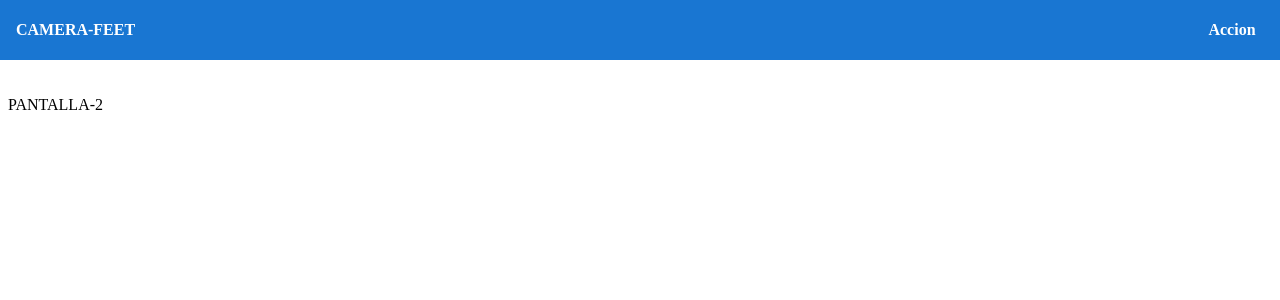
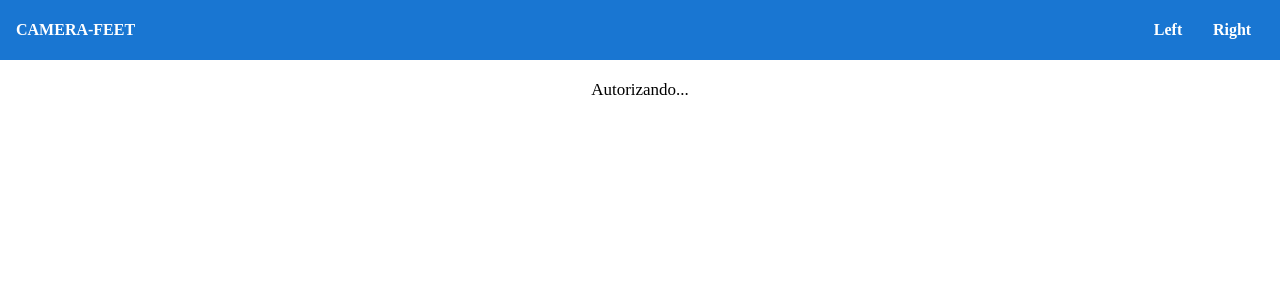
Before and after one commit to ibvservices0/camerafeet0, an Angular app: page /screen02 in a window 1280 px wide. Shown: the top 300 px of the page. Built offline with nearby package versions, Linux system fonts and the light colour scheme.

Commit message:
siguiente39

```diff
--- a/angular.json
+++ b/angular.json
@@ -37,7 +37,9 @@
             "styles": [
               "src/styles.css"
             ],
-            "scripts": []
+            "scripts": [
+              "src/scripts/mytest.js"
+            ]
           },
           "configurations": {
             "production": {
--- a/src/app/app.component.ts
+++ b/src/app/app.component.ts
@@ -1,7 +1,5 @@
 import { Component } from '@angular/core';
 
-import { Platform } from '@angular/cdk/platform';
-import { HostListener } from '@angular/core';
 
 
 @Component({
@@ -12,29 +10,8 @@ import { HostListener } from '@angular/core';
 export class AppComponent {
   title = 'camerafeet0';
 
-  constructor(private platform: Platform) {
-    if (this.platform.ANDROID) {
-      console.log("platform.ANDROID");
-      //this.lockOrientation();
-    }
-    else if (this.platform.IOS){
-      console.log("platform.IOS");
-      //this.lockOrientation();
-    }
+  constructor() {
   }
-
-  /*
-  lockOrientation() {
-    if (screen.orientation?.lock) {screen.orientation.lock('landscape');}
-  }
-  */
-
-  /*
-  @HostListener('window:orientationchange', ['$event'])
-  onOrientationChange(event: Event) {
-    event.preventDefault();
-  }
-  */
 
 
 }
--- a/src/app/screen01/screen01.component.html
+++ b/src/app/screen01/screen01.component.html
@@ -2,7 +2,7 @@
     <span>CAMERA-FEET</span>
     <span class="example-fill-remaining-space"></span>
     <button mat-button (click)="toScreen02()">
-        Siguiente31
+        Siguiente39
     </button>
 </mat-toolbar>
 <p>PANTALLA-1</p>
--- a/src/app/screen02/screen02.component.css
+++ b/src/app/screen02/screen02.component.css
@@ -17,3 +17,11 @@
     color: white;
     font-weight: 600;
   }
+
+
+.div_message {
+    width: 100%;
+    height: 50px;
+    font-size: 17px;
+    text-align: center;
+}
--- a/src/app/screen02/screen02.component.html
+++ b/src/app/screen02/screen02.component.html
@@ -1,9 +1,14 @@
 <mat-toolbar class="custom-toolbar">
     <span>CAMERA-FEET</span>
     <span class="example-fill-remaining-space"></span>
-    <button mat-button (click)="actionScreen02()">
-        Accion
+    <button mat-button id="left_action" (click)="actionScreen02left()">
+        Left
+    </button>
+    <button mat-button id="right_action" (click)="actionScreen02right()">
+        Right
     </button>
 </mat-toolbar>
 <br><br><br><br>
-<p>PANTALLA-2</p>
+<div class="div_message" id="div_autorizando" hidden="hidden">Autorizando...</div>
+<div class="div_message" id="div_autorizado_ok">Autorizado OK</div>
+<div class="div_message" id="div_autorizado_error">ERROR en autorización</div>
--- a/src/app/screen02/screen02.component.ts
+++ b/src/app/screen02/screen02.component.ts
@@ -4,6 +4,10 @@ import { from, fromEvent, Observable, throwError, Subscription } from 'rxjs';
 import { Router } from '@angular/router';
 
 import { KernelfeetService } from '../kernelfeet.service';
+
+//import * as mytest from '../../scripts/mytest.js'
+
+
 
 @Component({
   selector: 'app-screen02',
@@ -12,14 +16,36 @@ import { KernelfeetService } from '../kernelfeet.service';
 })
 export class Screen02Component implements OnInit, OnDestroy {
 
+  //private dato: any;
+  private divAutorizando: any;
+  private divAutorizadoOk: any;
+  private divAutorizadoError: any;
+
+
+
   constructor(private router: Router, public kernelfeet_service: KernelfeetService){}
 
-  ngOnInit(){}
+  ngOnInit(){
+    //mytest.tester();
+    this.divAutorizando = document.getElementById("div_autorizando");
+    this.divAutorizadoOk = document.getElementById("div_autorizado_ok");
+    this.divAutorizadoError = document.getElementById("div_autorizado_error");
+    this.divAutorizando.removeAttribute("hidden");
+    this.divAutorizadoOk.setAttribute("hidden", "hidden");
+    this.divAutorizadoError.setAttribute("hidden", "hidden");
+  }
 
   ngOnDestroy(){}
 
-  public actionScreen02() {
-    console.log("TAGG::Screen02::actionScreen02");
+
+  public actionScreen02left() {
+    console.log("TAGG::Screen02::actionScreen02left");
+    alert('Left');
+  }
+
+  public actionScreen02right() {
+    console.log("TAGG::Screen02::actionScreen02right");
+    alert('Right');
   }
 
 }
--- /dev/null
+++ b/src/scripts/mytest.js
@@ -0,0 +1,3 @@
+export function tester() {
+	alert('Hello');
+}
--- a/tsconfig.json
+++ b/tsconfig.json
@@ -2,6 +2,7 @@
 {
   "compileOnSave": false,
   "compilerOptions": {
+    "allowJs": true,
     "outDir": "./dist/out-tsc",
     "strict": true,
     "noImplicitOverride": true,
```
